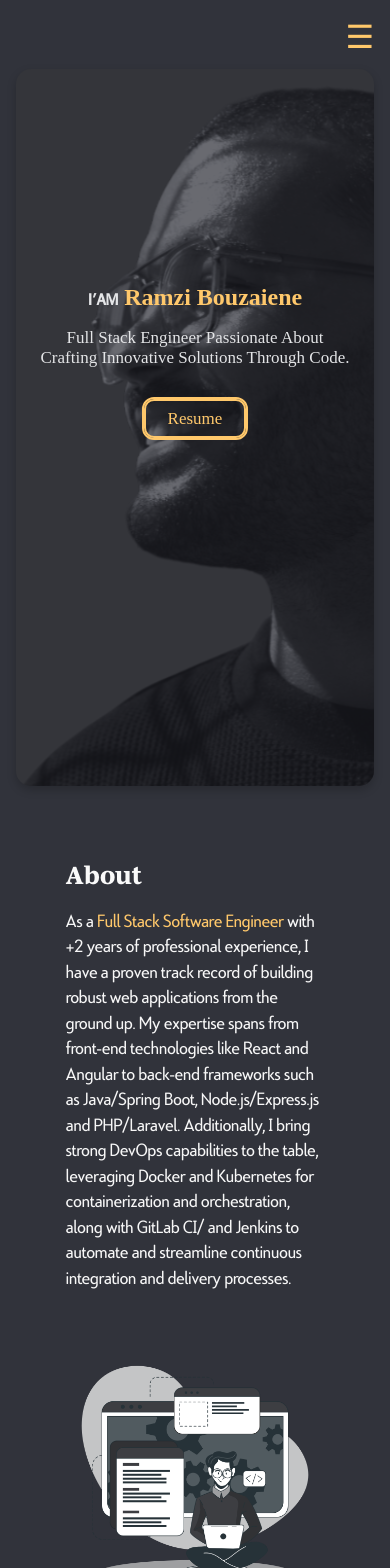
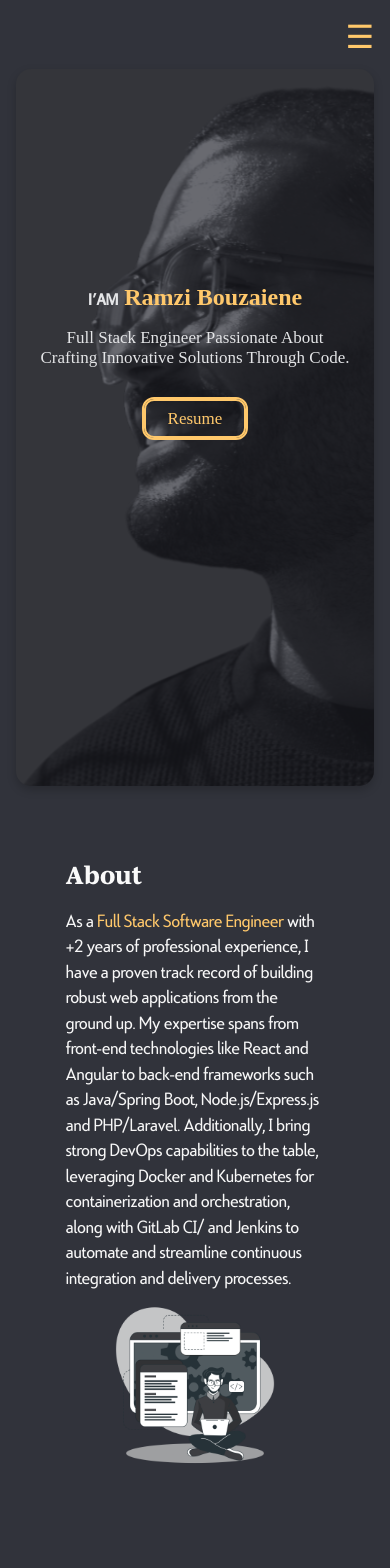
Before and after one commit to ramzibouzaiene/My-Portfolio-V2, a React (Vite) app: page / in a window 390 px wide. Shown: the top 1568 px of the page. Built offline with nearby package versions, Linux system fonts and the light colour scheme.

Commit message:
fixing responsive design

```diff
--- a/src/index.css
+++ b/src/index.css
@@ -37,8 +37,17 @@ h1 {
 }
 
 @media (max-width: 500px) {
+  body {
+    overflow-x: hidden;
+  }
   h1 {
     font-size: 25px !important;
+  }
+}
+
+@media (max-width: 700px) {
+  body {
+    overflow-x: hidden;
   }
 }
 
--- a/src/pages/About/About.module.css
+++ b/src/pages/About/About.module.css
@@ -65,7 +65,7 @@ hr {
   letter-spacing: 2px;
 }
 
-@media (max-width: 500px) {
+@media (max-width: 961px) {
   .aboutPara {
     font-size: 17px;
     font-family: 'MyFontAbout';
@@ -78,7 +78,7 @@ hr {
   }
 
   .imageStyle {
-    margin-top: 35%;
-    width: 100%;
+    margin-top: 15%;
+    width: 70%;
   }
 }
--- a/src/pages/Home/Home.module.css
+++ b/src/pages/Home/Home.module.css
@@ -104,7 +104,7 @@
   transform: scale(1.1);
 }
 
-@media (max-width: 500px) {
+@media (max-width: 600px) {
   .paraContainer {
     width: 100%;
     position: absolute;
@@ -150,3 +150,16 @@
     font-size: 1.5rem;
   }
 }
+
+@media (max-width: 961px) and (min-width: 601px) {
+  .styleImage {
+    display: flex;
+  }
+  .title {
+    font-size: 1.5rem;
+  }
+
+  .title span {
+    font-size: 1.5rem;
+  }
+}
--- a/src/pages/Services/Services.module.css
+++ b/src/pages/Services/Services.module.css
@@ -60,7 +60,7 @@
 
 @media (max-width: 768px) {
   .mainContainer {
-    grid-template-columns: repeat(2, 1fr);
+    grid-template-columns: repeat(1, 1fr);
     align-items: center;
     justify-content: center;
   }
--- a/src/pages/Skills/Skills.module.css
+++ b/src/pages/Skills/Skills.module.css
@@ -52,6 +52,15 @@
   text-align: center;
 }
 
+@media (max-width: 600px) {
+  .mainContainer {
+    display: grid;
+    grid-template-columns: repeat(2, 1fr);
+    justify-items: center;
+    align-items: center;
+  }
+}
+
 @media (max-width: 500px) {
   .mainContainer {
     display: grid;
```
